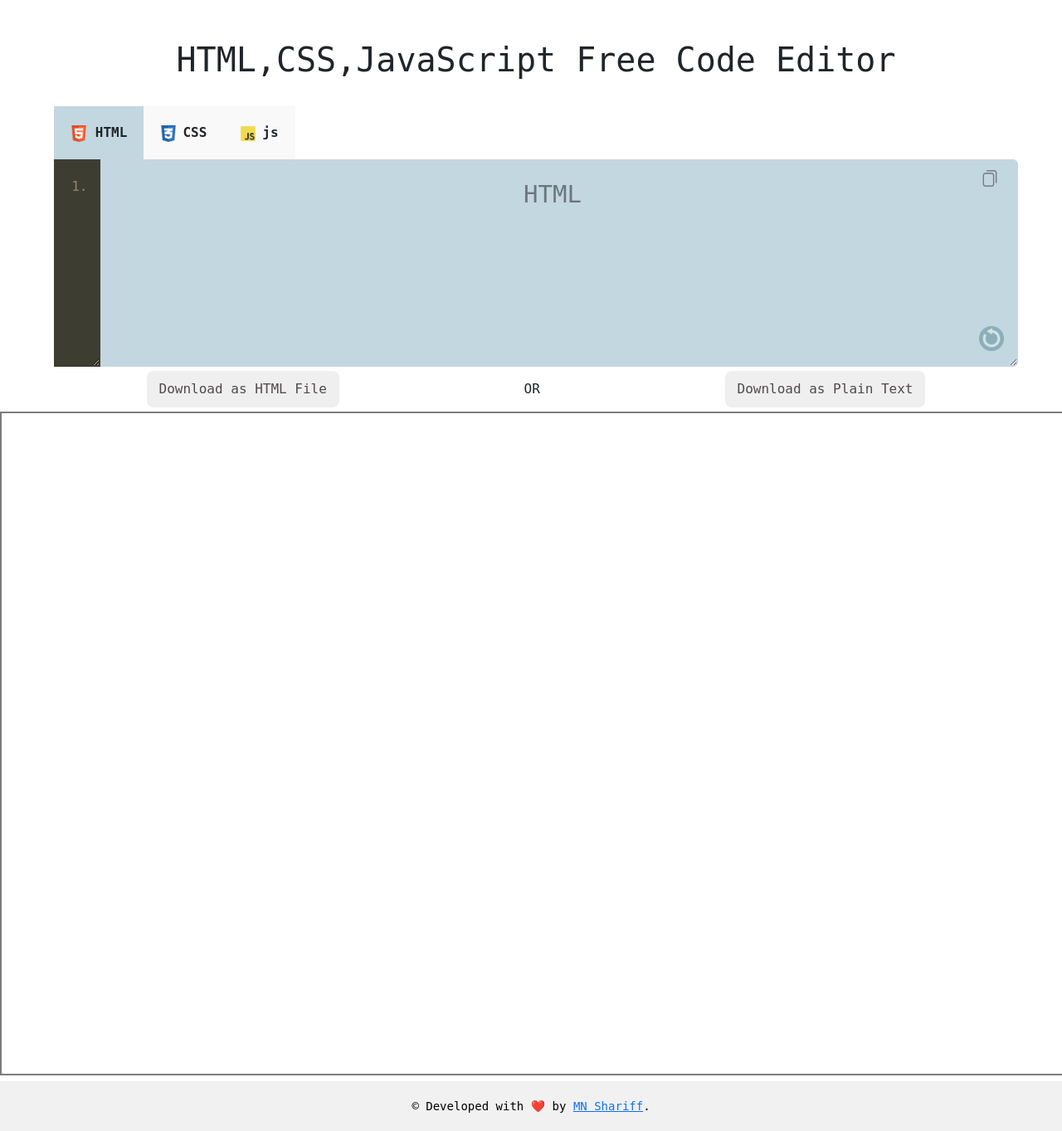
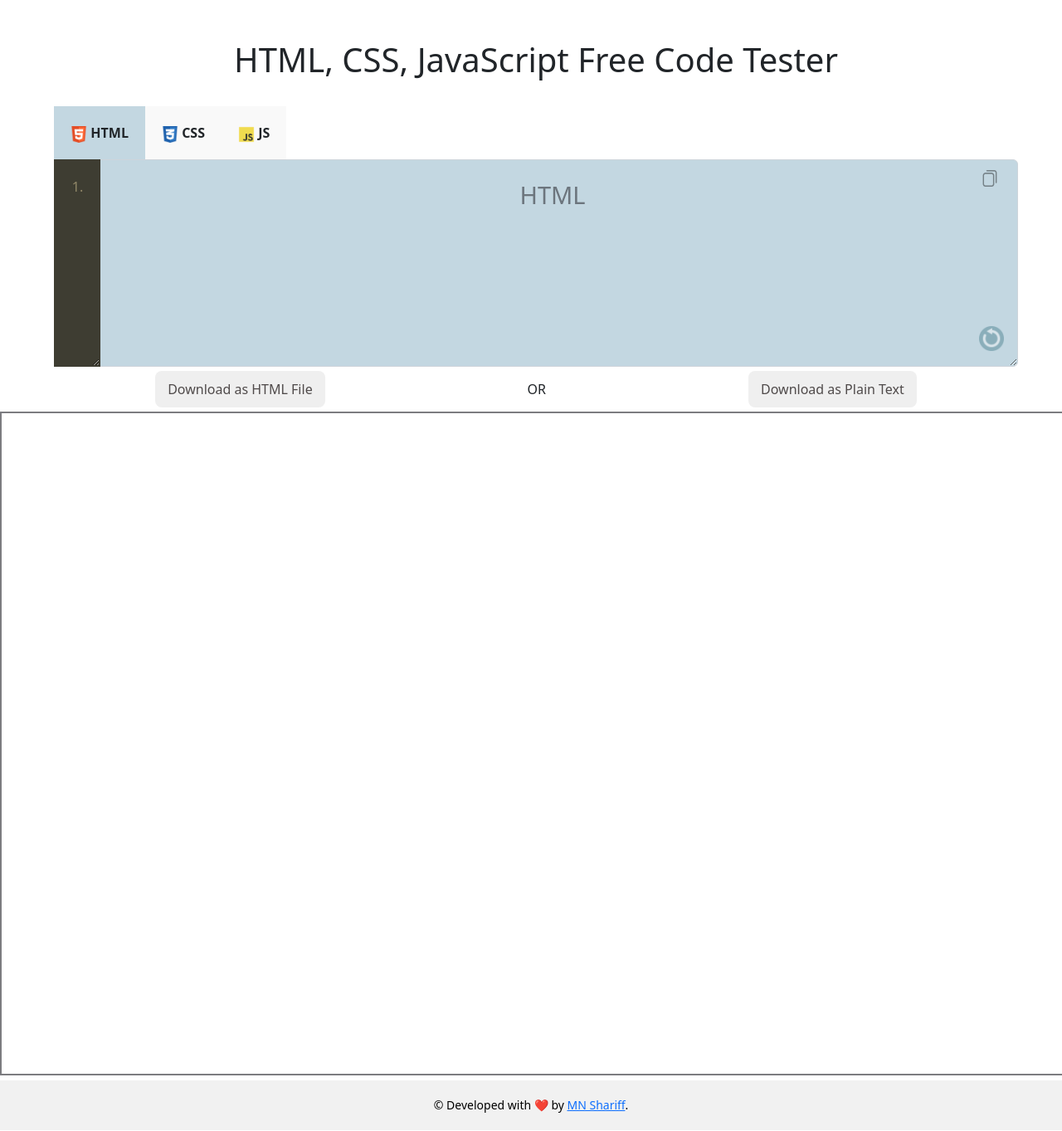
Before and after one commit to Niyamath-dev/code-editor, a PHP site: page / in a window 1280 px wide. Shown: the whole page at 83% size. Run offline with PHP 8.4, Linux system fonts and the light colour scheme; some libraries are stand-ins or nearby versions.

Commit message:
22-12-2024 new changes

```diff
--- a/index.html
+++ b/index.html
@@ -1,176 +1,172 @@
 <!DOCTYPE html>
 <html lang="en">
 <head>
-    <meta charset="UTF-8" />
-    <meta http-equiv="X-UA-Compatible" content="IE=edge" />
-    <meta name="viewport" content="width=device-width, initial-scale=1.0" />
-    <title>Document</title>
-    <link rel="stylesheet" href="style.css" />
-    <link rel="stylesheet" href="dist/css/bootstrap.min.css" />
-    <link rel="stylesheet" href="cdnjs/sweetalert.min.css" />
+  <meta charset="UTF-8">
+  <meta http-equiv="X-UA-Compatible" content="IE=edge">
+  <meta name="viewport" content="width=device-width, initial-scale=1.0">
+  <meta name="description" content="HTML, CSS, and JavaScript free code editor for developers. Create, edit, and download your code files effortlessly.">
+  <meta name="keywords" content="HTML editor, CSS editor, JavaScript editor, free code editor, download code files">
+  <meta name="author" content="MN Shariff">
+  <title>HTML, CSS, and JavaScript Free Code Tester</title>
+
+  <!-- Stylesheets -->
+  <link rel="stylesheet" href="style.css">
+  <link rel="stylesheet" href="dist/css/bootstrap.min.css">
+  <link rel="stylesheet" href="cdnjs/sweetalert.min.css">
   <link
     rel="stylesheet"
     href="https://cdn.jsdelivr.net/npm/bootstrap-icons@1.4.1/font/bootstrap-icons.css"
-    />
+  >
+
+  <!-- Font Style -->
+  <link rel="preconnect" href="https://fonts.googleapis.com">
+  <link rel="preconnect" href="https://fonts.gstatic.com" crossorigin>
+  <link href="https://fonts.googleapis.com/css2?family=Noto+Sans:ital,wght@0,100..900;1,100..900&display=swap" rel="stylesheet">
 </head>
 <body>
-
-  <!-- mobile view -->
+  <!-- Main Section -->
   <section class="row justify-content-center">
     <div class="pt-5 pb-4 pr-0">
-      <h1 class="text-center">HTML,CSS,JavaScript Free Code Editor</h1>
+      <h1 class="text-center">HTML, CSS, JavaScript Free Code Tester</h1>
     </div>
-    <div class="mytabs width-70 ">
 
-      <input type="radio" id="tabHtml" name="mytabs" checked="checked" />
-      <label for="tabHtml"><img src="img/html.png" alt="" width="20px"> HTML</label>
+    <div class="mytabs width-70">
+      <!-- HTML Tab -->
+      <input type="radio" id="tabHtml" name="mytabs" checked>
+      <label for="tabHtml">
+        <img src="img/html.png" alt="HTML Icon" width="20px"> HTML
+      </label>
       <div class="tab">
         <div class="text-end">
           <img
             class="img-cls1"
             onclick="txtCopyMobile()"
             src="img/1621635.png"
-            alt=""
+            alt="Copy Button"
             width="20px"
-          />
+          >
         </div>
-        <!-- textarea -->
         <div>
-          <textarea id='lineCounterHtmlMobi' wrap='off' readonly>1.</textarea>
-           <textarea class="html-txtareaMobi form-control h-txtarea" id="htmlMobile" placeholder="HTML" ></textarea>
+          <textarea id="lineCounterHtmlMobi" wrap="off" readonly>1.</textarea>
+          <textarea
+            class="html-txtareaMobi form-control h-txtarea"
+            id="htmlMobile"
+            placeholder="HTML"
+          ></textarea>
         </div>
-
-        <!-- refresh button -->
         <div class="col text-end">
           <img
             id="click-me"
             class="img-cls1-1"
             onclick="clearTextareaMobile()"
             src="img/189264.png"
-            alt=""
+            alt="Refresh Button"
             width="30px"
-          />
+          >
         </div>
-
-        <!-- download file button -->
         <div class="justify-content-around d-no-mobile">
-          <button class="btn-all" id="btn-html-codeHtml">
-            Download as HTML File
-          </button>
+          <button class="btn-all" id="btn-html-codeHtml">Download as HTML File</button>
           <p class="mb-0">OR</p>
-          <button
-            class="btn-p-t1 btn-all " id="btn-html-plainHtml">
-            Download as Plain Text
-          </button>
+          <button class="btn-p-t1 btn-all" id="btn-html-plainHtml">Download as Plain Text</button>
         </div>
       </div>
 
-      <input type="radio" id="tabCss" name="mytabs" />
-      <label for="tabCss"><img src="img/css.png" class="mar-r" alt="" width="20px">CSS</label>
+      <!-- CSS Tab -->
+      <input type="radio" id="tabCss" name="mytabs">
+      <label for="tabCss">
+        <img src="img/css.png" alt="CSS Icon" width="20px"> CSS
+      </label>
       <div class="tab">
         <div class="text-end">
           <img
             class="img-cls2"
             onclick="txtCopyMobile2()"
             src="img/1621635.png"
-            alt=""
+            alt="Copy Button"
             width="20px"
-          />
+          >
         </div>
-        <!-- textarea -->
         <div>
-        <textarea id='lineCounterCssMobi' wrap='off' readonly>1.</textarea>
-        <textarea class="css-txtareaMobi form-control h-txtarea" id="cssMobile" placeholder="CSS"></textarea>
+          <textarea id="lineCounterCssMobi" wrap="off" readonly>1.</textarea>
+          <textarea
+            class="css-txtareaMobi form-control h-txtarea"
+            id="cssMobile"
+            placeholder="CSS"
+          ></textarea>
         </div>
-
-
-        <!-- refresh button -->
         <div class="col text-end">
           <img
             id="btn2"
             class="img-cls2-2"
             onclick="clearTextMobilecss()"
             src="img/189264.png"
-            alt=""
+            alt="Refresh Button"
             width="30px"
-          />
+          >
         </div>
-
         <div class="justify-content-around d-no-mobile">
-          <button class="btn-all" id="btn-css-codeCss">
-            Download as CSS File
-          </button>
+          <button class="btn-all" id="btn-css-codeCss">Download as CSS File</button>
           <p class="mb-0">OR</p>
-
-          <button
-            class="btn-p-t2 btn-all" id="btn-css-plainCss">
-            Download as Plain Text
-          </button>
+          <button class="btn-p-t2 btn-all" id="btn-css-plainCss">Download as Plain Text</button>
         </div>
       </div>
 
-      <input type="radio" id="tabJs" name="mytabs" />
-      <label for="tabJs"><img src="img/js.png" class="mar-r" alt="" width="20px">js</label>
+      <!-- JavaScript Tab -->
+      <input type="radio" id="tabJs" name="mytabs">
+      <label for="tabJs">
+        <img src="img/js.png" alt="JavaScript Icon" width="20px"> JS
+      </label>
       <div class="tab">
         <div class="text-end">
           <img
             class="img-cls3"
             onclick="txtCopyMobile3()"
             src="img/1621635.png"
-            alt=""
+            alt="Copy Button"
             width="20px"
-
-          />
+          >
         </div>
-        <!-- textarea -->
         <div>
-          <textarea id='lineCounterJsMobi' wrap='off' readonly>1.</textarea>
+          <textarea id="lineCounterJsMobi" wrap="off" readonly>1.</textarea>
           <textarea
             id="jsMobile"
             class="js-txtareaMobi form-control h-txtarea"
             placeholder="JavaScript"
           ></textarea>
         </div>
-
-
-        <!-- refresh button -->
-        <div class="col" style="text-align: end">
+        <div class="col text-end">
           <img
             id="btn3"
             class="img-cls3-3"
             onclick="clearTextMobilejs()"
             src="img/189264.png"
-            alt=""
+            alt="Refresh Button"
             width="30px"
-          />
+          >
         </div>
         <div class="justify-content-around d-no-mobile">
-          <button class="btn-all" id="btn-js-codeJs">
-            Download as JS File
-          </button>
+          <button class="btn-all" id="btn-js-codeJs">Download as JS File</button>
           <p class="mb-0">OR</p>
-          <button
-            class="btn-p-t btn-all" id="btn-js-plainJs">
-            Download as Plain Text
-          </button>
+          <button class="btn-p-t btn-all" id="btn-js-plainJs">Download as Plain Text</button>
         </div>
       </div>
+    </div>
+    <div class="pr-0">
+      <iframe class="width-100" id="codeMobile"></iframe>
+    </div>
+  </section>
 
-    </div>
-    <div class="pr-0"><iframe class="width-100" id="codeMobile"></iframe></div>
-  </section>
+  <!-- Footer -->
   <footer>
-    <div class="footer-copyright text-center">&copy; Developed with ❤️</i> by
-      <a href="#" class="white-text"> MN Shariff</a>.
+    <div class="footer-copyright text-center">
+      &copy; Developed with ❤️ by <a href="#" class="white-text">MN Shariff</a>.
     </div>
   </footer>
 
-  <!-- <script type="text/javascript" src="app.js"></script> -->
-  <!-- <script type="text/javascript" src="internet.js"></script> -->
+  <!-- Scripts -->
   <script src="dist/js/bootstrap.min.js"></script>
   <script src="cdnjs/sweetalert.min.js"></script>
-  <!-- <script src="line.js"></script> -->
-  <script type="text/javascript" src="lineMobi.js"></script>
-  <script type="text/javascript" src="mobile-app.js"></script>
+  <script src="lineMobi.js"></script>
+  <script src="mobile-app.js"></script>
 </body>
 </html>
--- a/lineMobi.js
+++ b/lineMobi.js
@@ -15,14 +15,14 @@ codeEditorMobi.addEventListener('scroll', () => {
 
 // css line
 codeEditorCssMobi.addEventListener('scroll', () => {
-    codeEditorCssMobi.scrollTop = codeEditorCssMobi.scrollTop;
-    codeEditorCssMobi.scrollLeft = codeEditorCssMobi.scrollLeft;
+    lineCounterCssMobi.scrollTop = codeEditorCssMobi.scrollTop;
+    lineCounterCssMobi.scrollLeft = codeEditorCssMobi.scrollLeft;
 });
 
 // js line
 codeEditorJsMobi.addEventListener('scroll', () => {
-    codeEditorJsMobi.scrollTop = codeEditorJsMobi.scrollTop;
-    codeEditorJsMobi.scrollLeft = codeEditorJsMobi.scrollLeft;
+    lineCounterJsMobi.scrollTop = codeEditorJsMobi.scrollTop;
+    lineCounterJsMobi.scrollLeft = codeEditorJsMobi.scrollLeft;
 });
 
 // html line keydown
--- a/mobile-app.js
+++ b/mobile-app.js
@@ -94,14 +94,20 @@ function saveTextAsFileMobileThree(textToWrite, fileNameToSaveAs) {
 // refresh code from textarea
 function clearTextareaMobile() {
   document.getElementById("htmlMobile").value = "";
+  document.getElementById('lineCounterHtmlMobi').value = '1.'; // Reset line counter
+
 }
 
 function clearTextMobilecss() {
   document.getElementById("cssMobile").value = "";
+  document.getElementById('lineCounterCssMobi').value = '1.'; // Reset line counter
+
 }
 
 function clearTextMobilejs() {
   document.getElementById("jsMobile").value = "";
+  document.getElementById('lineCounterJsMobi').value = '1.'; // Reset line counter
+
 }
 // copy text to clipboard
 function txtCopyMobile() {
--- a/style.css
+++ b/style.css
@@ -1,6 +1,8 @@
 body {
     text-align: center;
-    font-family: "Hack", monospace !important;
+    font-family: "Noto Sans", serif;
+    font-optical-sizing: auto;
+
     box-sizing: border-box;
 }
 
```
Lines whose indentation alone changed are shown as unchanged.
